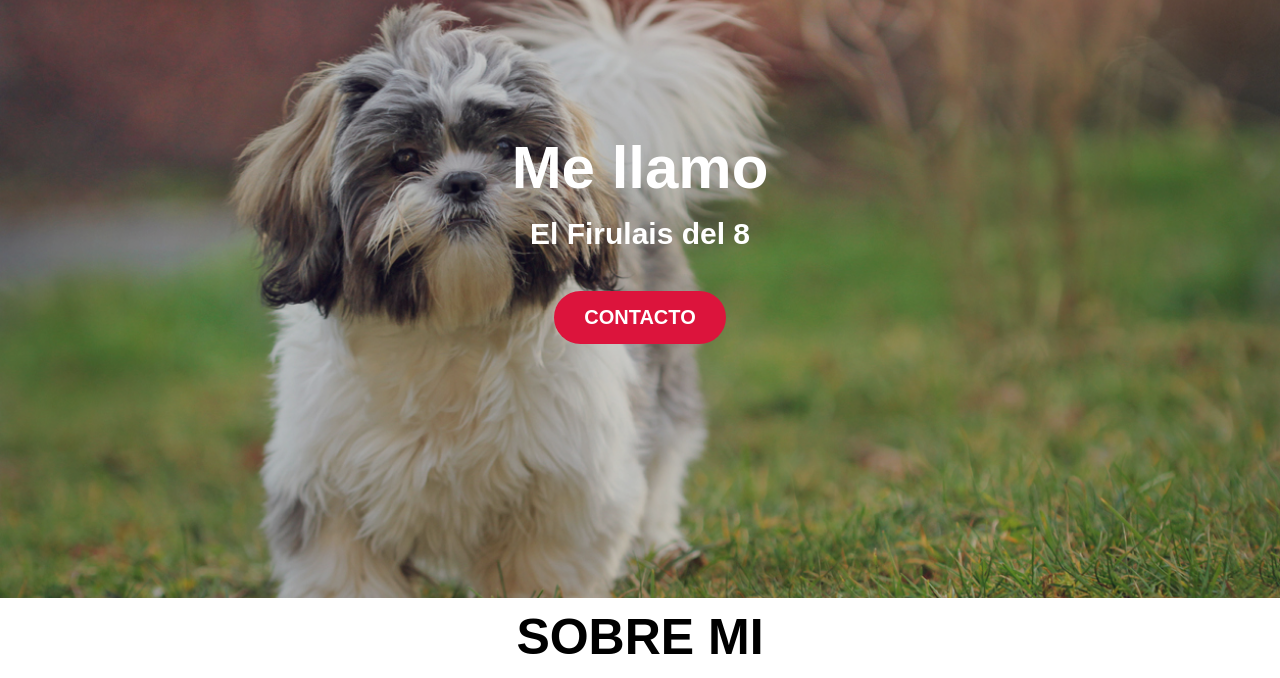
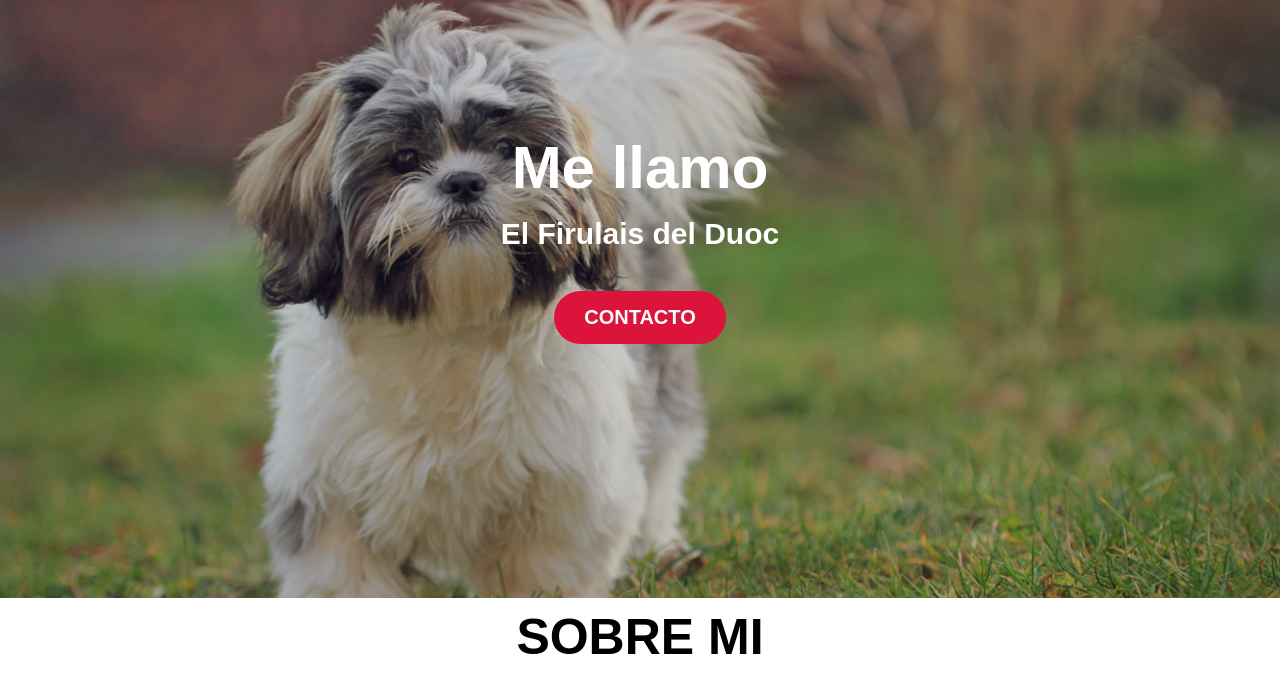
Before and after one commit to Arenteros/PGY3101V, a plain HTML site: page Clase 6 - Mío/index.html in a window 1280 px wide. Shown: the part 122-800 px from the top of the page. Drawn offline with Linux system fonts and the light colour scheme.

Commit message:
segundo commit

```diff
--- a/Clase 6 - Mío/index.html
+++ b/Clase 6 - Mío/index.html
@@ -24,7 +24,7 @@
         <section class="banner">
             <div class="banner-img"></div>
             <h1>Me llamo</h1>
-            <h2>El Firulais del 8</h2>
+            <h2>El Firulais del Duoc</h2>
             <a href="" class="banner-btn">Contacto</a>
         </section>
 
```
